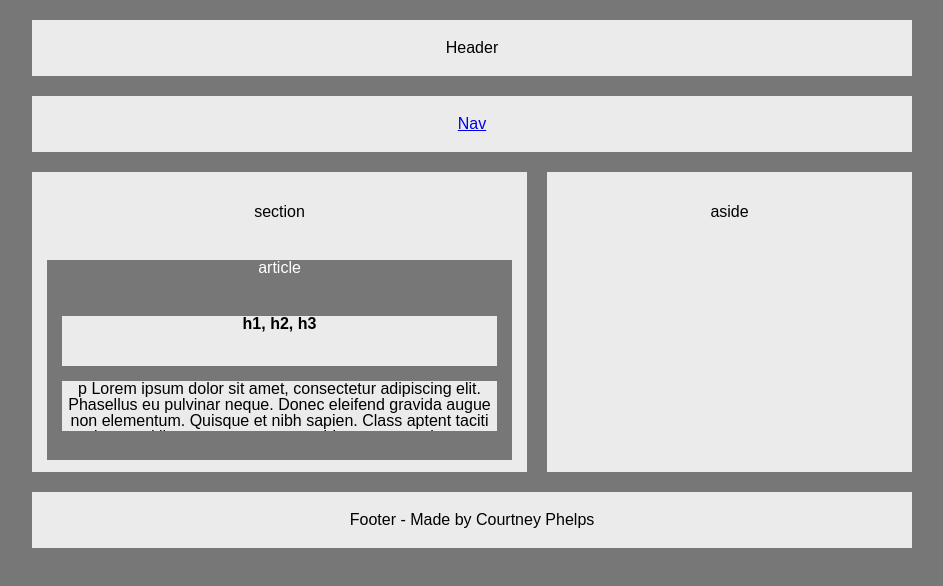
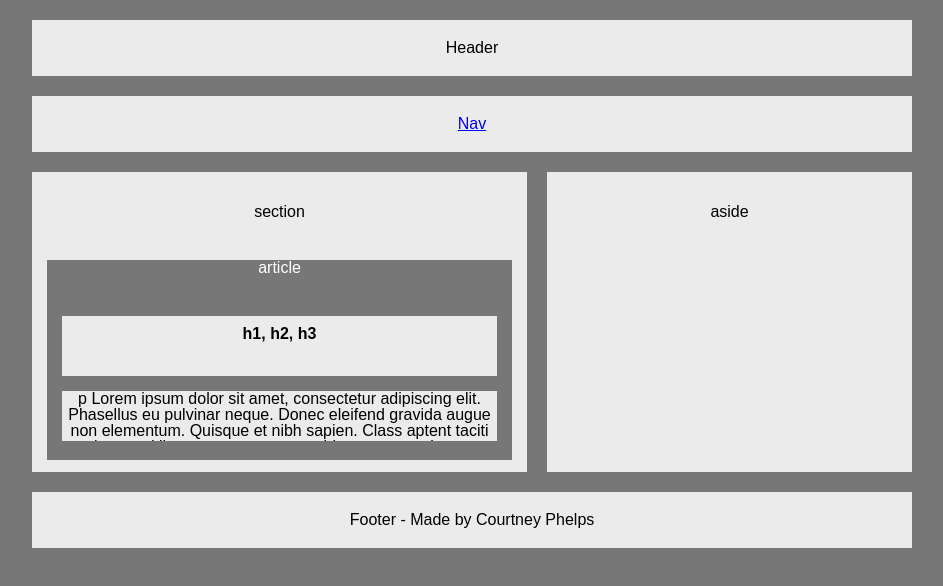
Before and after one commit to cphelps987/HW-Wireframe, a plain HTML site: page index.html in a window 1280 px wide. Shown: the whole page, without its empty margins (8-951 px from the left). Drawn offline with Linux system fonts and the light colour scheme.

Commit message:
added final files

```diff
--- a/index.html
+++ b/index.html
@@ -22,11 +22,11 @@
 		</nav>
 
 
-			<div class="section">
+			<section class="section">
 					<br><br>
 				section
 
-				<div class="atricle">
+				<article class="atricle">
 					article
 
 					<div>
@@ -35,17 +35,17 @@
 
 					<p class="p">p Lorem ipsum dolor sit amet, consectetur adipiscing elit. Phasellus eu pulvinar neque. Donec eleifend gravida augue non elementum. Quisque et nibh sapien. Class aptent taciti sociosqu ad litora torquent per conubia nostra, per inceptos himenaeos. Ut porta, libero in hendrerit ornare, ipsum elit tristique libero, nec convallis nunc elit eget ligula. Maecenas id odio ac nunc iaculis luctus et quis lorem. Fusce et nunc id erat rhoncus porttitor. In sed faucibus nisi, ut ullamcorper tellus. Pellentesque augue felis, rutrum ut lorem ac, posuere facilisis lacus. Vestibulum ligula mi, ultricies eu pharetra sit amet, aliquet nec nunc. Quisque lorem sem, faucibus ut ornare quis, auctor congue ante.</p>
 
-					</div>
+					</div><!--end of div-->
 
-				</div> <!--end of article-->
+				</article> <!--end of article-->
 
-			</div> <!--end of selection-->
+			</section> <!--end of selection-->
 
 
-			<div class="aside">
+			<aside class="aside">
 					<br><br>
 				aside
-			</div>
+			</aside><!--end of aside-->
 
 
 
--- a/style.css
+++ b/style.css
@@ -92,6 +92,7 @@ you have to do math take 960bodywidth-(495 sectionwideth - 365asidewidth)-(margi
   	height: 50px;
 	width: 435px;
 	overflow: scroll;
+	padding-top: 10px;
 	}
 
 .p {
```
